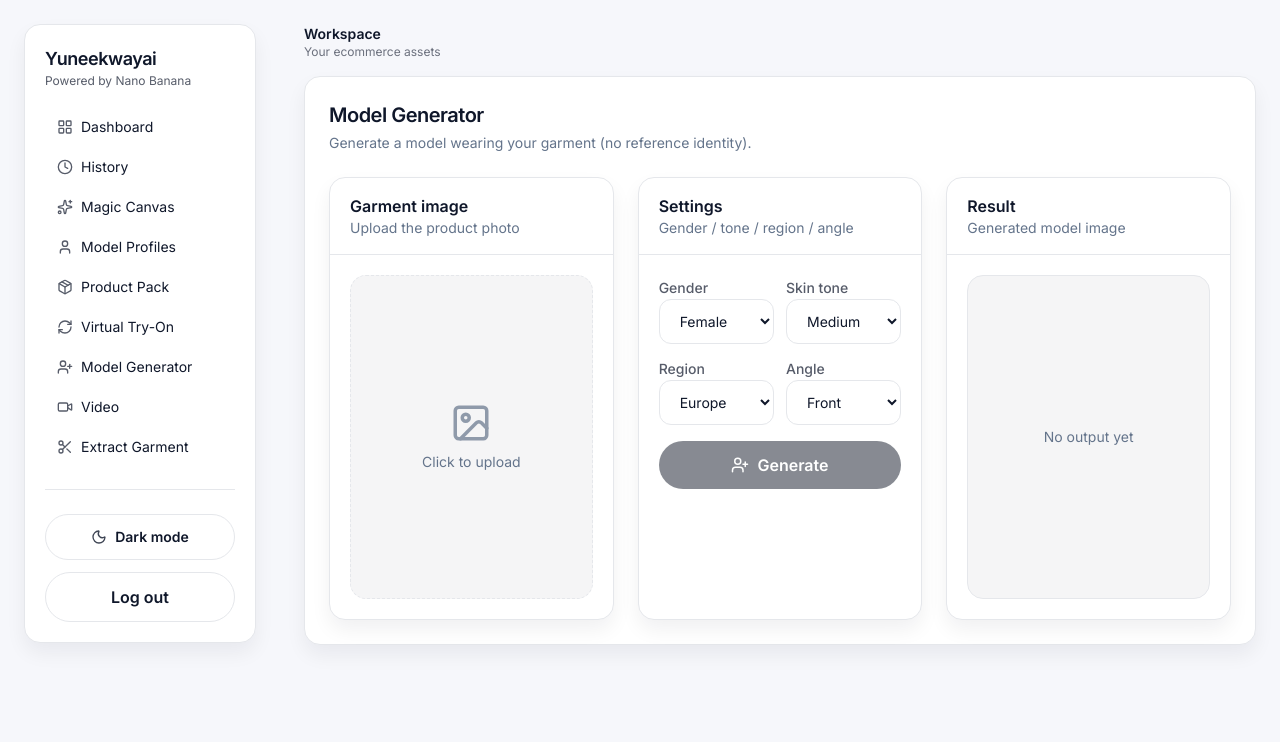
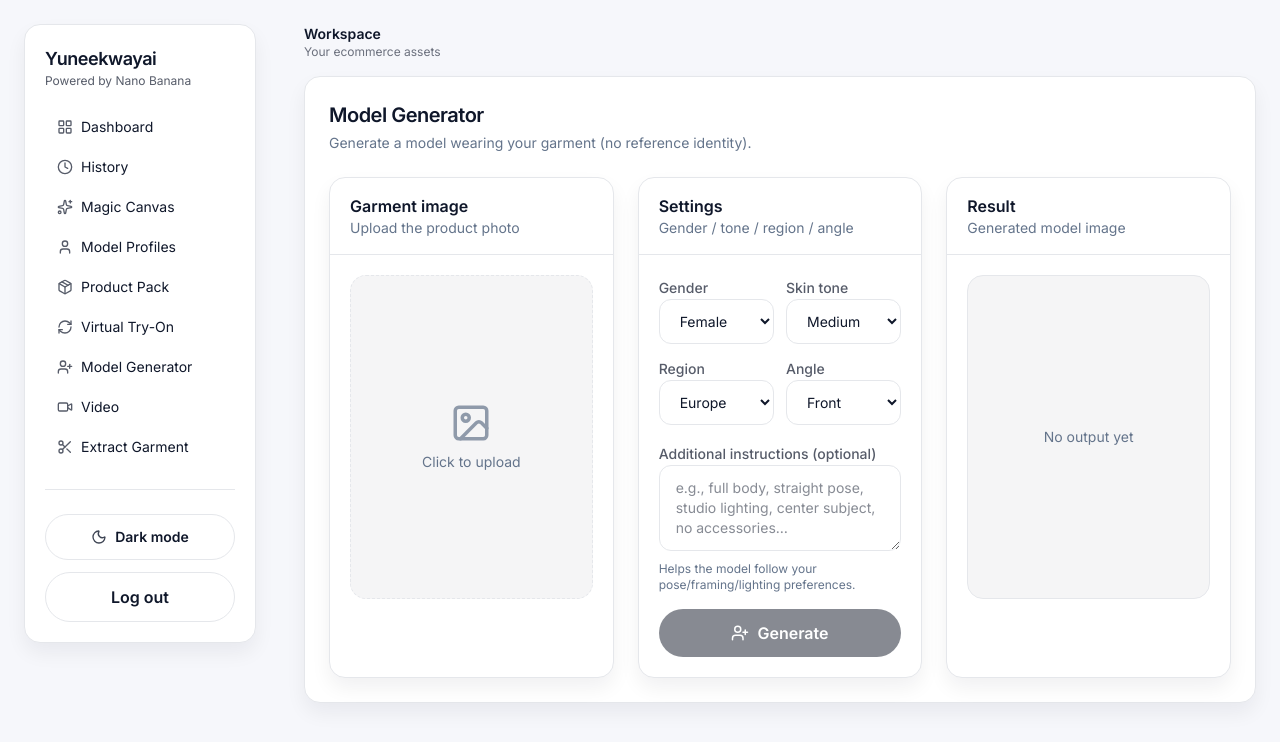
Before and after one commit to balaji1732000/virtual_tryon_yuneekway, a Next.js app: page /app/model-generator in a window 1280 px wide. Shown: the top 742 px of the page. Built offline with nearby package versions, Linux system fonts and the light colour scheme.

Commit message:
Add additional instructions inputs + optional cutout pipeline

```diff
--- a/src/app/api/generate-image/route.ts
+++ b/src/app/api/generate-image/route.ts
@@ -3,6 +3,7 @@ import { randomUUID } from "crypto";
 import { getSupabaseAuthedClient } from "@/lib/supabase/auth";
 import { generateModelWithDress, generateVirtualTryOn, RATIO_MAP } from "@/lib/gemini";
 import { normalizeToJpeg } from "@/lib/image-normalize";
+import { getOrCreateGarmentCutout } from "@/lib/garment-cutout";
 
 function firstInlineImage(response: any): { b64: string; mimeType: string } | null {
   const parts = response?.candidates?.[0]?.content?.parts ?? [];
@@ -116,6 +117,7 @@ export async function POST(req: NextRequest) {
       const angle = (formData.get("angle") as string) || "";
       const productId = (formData.get("productId") as string) || "";
       const productTitle = (formData.get("productTitle") as string) || "";
+      const useCutout = String(formData.get("useCutout") || "").toLowerCase() === "true";
       const skinTone = (formData.get("skinTone") as string) || "";
       const region = (formData.get("region") as string) || "";
       const background = (formData.get("background") as string) || "";
@@ -125,18 +127,41 @@ export async function POST(req: NextRequest) {
 
       if (!dressImage) return NextResponse.json({ error: "Missing dress image" }, { status: 400 });
 
-      let dressNorm: Awaited<ReturnType<typeof normalizeToJpeg>>;
       let referenceBase64: string | undefined;
+      let referenceNorm: Awaited<ReturnType<typeof normalizeToJpeg>> | null = null;
       try {
-        dressNorm = await normalizeToJpeg(dressImage);
-        referenceBase64 = referenceImage ? (await normalizeToJpeg(referenceImage)).buffer.toString("base64") : undefined;
+        referenceNorm = referenceImage ? await normalizeToJpeg(referenceImage) : null;
+        referenceBase64 = referenceNorm ? referenceNorm.buffer.toString("base64") : undefined;
       } catch (e: any) {
         return NextResponse.json({ error: e?.message || "Unable to process input image" }, { status: 400 });
       }
-      const dressBase64 = dressNorm.buffer.toString("base64");
+
+      const garmentView = angle.toLowerCase().includes("back") ? ("back" as const) : ("front" as const);
+      let dressBase64: string;
+      let dressMimeType: string;
+      let cutoutMeta: { bucket: string; path: string; hash: string } | null = null;
+
+      try {
+        if (useCutout) {
+          const cut = await getOrCreateGarmentCutout({ supabase, userId: user.id, kind: garmentView, image: dressImage });
+          dressBase64 = cut.b64;
+          dressMimeType = cut.mimeType;
+          cutoutMeta = { bucket: cut.bucket, path: cut.path, hash: cut.sourceHash };
+        } else {
+          const dressNorm = await normalizeToJpeg(dressImage);
+          dressBase64 = dressNorm.buffer.toString("base64");
+          dressMimeType = "image/jpeg";
+        }
+      } catch (e: any) {
+        return NextResponse.json({ error: e?.message || "Failed to create garment cutout" }, { status: 400 });
+      }
 
       const response = await withRetry(() =>
-        generateModelWithDress(dressBase64, angle, skinTone, region, background, referenceBase64, additionalPrompt, gender, aspectRatio)
+        generateModelWithDress(dressBase64, angle, skinTone, region, background, referenceBase64, additionalPrompt, gender, aspectRatio, {
+          garmentMimeType: dressMimeType,
+          referenceMimeType: "image/jpeg",
+          garmentView,
+        })
       );
 
       const extracted = firstInlineImage(response);
@@ -165,7 +190,18 @@ export async function POST(req: NextRequest) {
             user_id: user.id,
             type: "product_pack",
             status: "running",
-            input_json: { productId, productTitle, skinTone, region, background, gender, aspectRatio, additionalPrompt },
+            input_json: {
+              productId,
+              productTitle,
+                skinTone,
+                region,
+                background,
+              gender,
+              aspectRatio,
+                additionalPrompt,
+              useCutout,
+              ...(cutoutMeta ? { [`cutout_${garmentView}`]: cutoutMeta } : {}),
+            },
           },
           { onConflict: "id" }
             );
--- a/src/components/GenerateModel.tsx
+++ b/src/components/GenerateModel.tsx
@@ -20,6 +20,7 @@ export default function GenerateModel() {
     const [skinTone, setSkinTone] = useState("Medium");
     const [region, setRegion] = useState("Europe");
     const [angle, setAngle] = useState("Front");
+    const [additionalPrompt, setAdditionalPrompt] = useState("");
     const [isGenerating, setIsGenerating] = useState(false);
     const [result, setResult] = useState<string | null>(null);
     const [resultPath, setResultPath] = useState<string | null>(null);
@@ -59,6 +60,7 @@ export default function GenerateModel() {
             formData.append('angle', angle);
             formData.append('background', 'Studio Grey');
             formData.append('aspectRatio', '1:1 (Square)');
+            if (additionalPrompt.trim()) formData.append('additionalPrompt', additionalPrompt.trim());
 
             const response = await fetch('/api/generate-image', {
                 method: 'POST',
@@ -140,6 +142,20 @@ export default function GenerateModel() {
                             </div>
                         </div>
 
+                        <div className="space-y-1">
+                            <label className="text-sm font-medium opacity-70">Additional instructions (optional)</label>
+                            <textarea
+                                value={additionalPrompt}
+                                onChange={(e) => setAdditionalPrompt(e.target.value)}
+                                placeholder="e.g., full body, straight pose, studio lighting, center subject, no accessories…"
+                                className="w-full input-field text-sm"
+                                rows={3}
+                            />
+                            <div className="text-xs text-[color:var(--sp-muted)]">
+                                Helps the model follow your pose/framing/lighting preferences.
+                            </div>
+                        </div>
+
                         <button
                             onClick={handleGenerate}
                             disabled={isGenerating || !dressImage}
--- a/src/components/ProductPack.tsx
+++ b/src/components/ProductPack.tsx
@@ -16,6 +16,8 @@ export default function ProductPack() {
     const [backImage, setBackImage] = useState<File | null>(null);
     const [selectedAngles, setSelectedAngles] = useState<string[]>(["Front", "Back"]);
     const [ratio, setRatio] = useState("1:1 (Square)");
+    const [useCutout, setUseCutout] = useState(false);
+    const [additionalPrompt, setAdditionalPrompt] = useState("");
     const [isGenerating, setIsGenerating] = useState(false);
     const [results, setResults] = useState<{ angle: string; image: string; storagePath?: string; outputId?: string }[]>([]);
     const [error, setError] = useState<string | null>(null);
@@ -93,6 +95,8 @@ export default function ProductPack() {
                 formData.append('angle', angle);
                 formData.append('productId', productId);
                 if (title) formData.append('productTitle', title);
+                    formData.append('useCutout', String(useCutout));
+                    if (additionalPrompt.trim()) formData.append('additionalPrompt', additionalPrompt.trim());
                 formData.append('skinTone', activeProfile.skinTone);
                 formData.append('region', activeProfile.region);
                 formData.append('background', activeProfile.background);
@@ -240,6 +244,35 @@ export default function ProductPack() {
                         </select>
                     </div>
 
+                        <label className="flex items-start gap-2 text-sm text-[color:var(--sp-text)]">
+                            <input
+                                type="checkbox"
+                                checked={useCutout}
+                                onChange={(e) => setUseCutout(e.target.checked)}
+                                className="mt-1"
+                            />
+                            <span>
+                                <span className="font-medium">Use cutout (better fit)</span>
+                                <span className="block text-xs opacity-70">
+                                    Removes background from garment image before generating to reduce stretching. Slower and may cost more.
+                                </span>
+                            </span>
+                        </label>
+
+                        <div className="space-y-1">
+                            <label className="text-sm font-medium opacity-70">Additional instructions (optional)</label>
+                            <textarea
+                                value={additionalPrompt}
+                                onChange={(e) => setAdditionalPrompt(e.target.value)}
+                                placeholder="e.g., full body, arms at side, studio lighting, center subject, no accessories…"
+                                className="w-full input-field text-sm"
+                                rows={3}
+                            />
+                            <div className="text-xs text-[color:var(--sp-muted)]">
+                                Applied to all selected angles for this generation.
+                            </div>
+                        </div>
+
                     <button
                         onClick={handleGenerate}
                         disabled={isGenerating || !activeProfile}
--- /dev/null
+++ b/src/lib/garment-cutout.ts
@@ -0,0 +1,122 @@
+import { createHash } from "crypto";
+import type { SupabaseClient } from "@supabase/supabase-js";
+import { getGeminiClient } from "@/lib/gemini";
+import { normalizeToJpeg } from "@/lib/image-normalize";
+
+function extractInlineImage(response: any): { b64: string; mimeType: string } | null {
+  const parts = response?.candidates?.[0]?.content?.parts ?? [];
+  const imagePart = parts.find((p: any) => p.inlineData?.data);
+  if (!imagePart?.inlineData?.data) return null;
+  return { b64: imagePart.inlineData.data, mimeType: imagePart.inlineData.mimeType || "image/png" };
+}
+
+function sha256Hex(buf: Buffer) {
+  return createHash("sha256").update(buf).digest("hex");
+}
+
+async function downloadToBuffer(supabase: SupabaseClient, bucket: string, path: string): Promise<Buffer> {
+  const dl = await supabase.storage.from(bucket).download(path);
+  if (dl.error) throw new Error(dl.error.message);
+  const ab = await dl.data.arrayBuffer();
+  return Buffer.from(ab);
+}
+
+export async function getOrCreateGarmentCutout(args: {
+  supabase: SupabaseClient;
+  userId: string;
+  kind: "front" | "back";
+  image: File;
+}) {
+  // Normalize first: stable hashing + Gemini input safety.
+  const norm = await normalizeToJpeg(args.image);
+  const hash = sha256Hex(norm.buffer);
+
+  // Cache lookup
+  const existing = await args.supabase
+    .from("garment_cutouts")
+    .select("storage_bucket,storage_path,mime_type")
+    .eq("user_id", args.userId)
+    .eq("source_hash", hash)
+    .eq("source_kind", args.kind)
+    .maybeSingle();
+
+  if (existing.data?.storage_bucket && existing.data?.storage_path) {
+    const buf = await downloadToBuffer(args.supabase, existing.data.storage_bucket, existing.data.storage_path);
+    return {
+      b64: buf.toString("base64"),
+      mimeType: existing.data.mime_type || "image/png",
+      sourceHash: hash,
+      bucket: existing.data.storage_bucket,
+      path: existing.data.storage_path,
+      cached: true,
+    };
+  }
+
+  // Cache miss: run extraction (transparent PNG)
+  const prompt = `
+You are an expert ecommerce photo editor.
+
+TASK: Extract ONLY the garment from the input image and remove the background.
+
+REQUIREMENTS:
+- Output must be a PNG with a TRANSPARENT background.
+- Keep the garment edges clean and sharp.
+- Preserve the exact garment colors, prints, embroidery, logos, and texture.
+- Do not add shadows, reflections, mannequins, hangers, hands, or extra objects.
+- Do not change garment shape or proportions.
+
+Return ONLY the final cutout image.
+`.trim();
+
+  const client = getGeminiClient();
+  const response = await client.models.generateContent({
+    model: "gemini-2.5-flash-image-preview",
+    contents: [
+      {
+        role: "user",
+        parts: [{ text: prompt }, { inlineData: { data: norm.buffer.toString("base64"), mimeType: "image/jpeg" } }],
+      },
+    ],
+    config: { responseModalities: ["IMAGE", "TEXT"], temperature: 0.1 },
+  });
+
+  const extracted = extractInlineImage(response);
+  if (!extracted) throw new Error("No cutout returned from AI");
+
+  const outBuffer = Buffer.from(extracted.b64, "base64");
+  const bucket = "extractions";
+  const path = `${args.userId}/garment_cutouts/${hash}_${args.kind}.png`;
+
+  const up = await args.supabase.storage.from(bucket).upload(path, outBuffer, {
+    contentType: extracted.mimeType || "image/png",
+    upsert: true,
+  });
+  if (up.error) throw new Error(up.error.message);
+
+  // Record in DB (best-effort; keep going if insert fails due to race)
+  const ins = await args.supabase
+    .from("garment_cutouts")
+    .upsert(
+      {
+        user_id: args.userId,
+        source_hash: hash,
+        source_kind: args.kind,
+        storage_bucket: bucket,
+        storage_path: path,
+        mime_type: extracted.mimeType || "image/png",
+      },
+      { onConflict: "user_id,source_hash,source_kind" }
+    );
+  if (ins.error) {
+    // ignore
+  }
+
+  return {
+    b64: extracted.b64,
+    mimeType: extracted.mimeType || "image/png",
+    sourceHash: hash,
+    bucket,
+    path,
+    cached: false,
+  };
+}
--- a/src/lib/gemini.ts
+++ b/src/lib/gemini.ts
@@ -38,9 +38,13 @@ export const generateModelWithDress = async (
     referenceModelBase64?: string,
     additionalPrompt: string = "",
     gender: string = "Female",
-    aspectRatioStr: string = "1:1"
+    aspectRatioStr: string = "1:1",
+    opts?: { garmentMimeType?: string; referenceMimeType?: string; garmentView?: "front" | "back" }
 ) => {
     const model = "gemini-2.5-flash-image-preview";
+    const garmentMimeType = opts?.garmentMimeType || "image/jpeg";
+    const referenceMimeType = opts?.referenceMimeType || "image/jpeg";
+    const garmentView = opts?.garmentView || "front";
 
     let prompt = "";
     const parts: any[] = [];
@@ -62,9 +66,15 @@ export const generateModelWithDress = async (
       2) PRESERVE the EXACT hair style, length, color, and texture from the reference image across ALL angles. Hair must look identical.
       3) Remove original clothes and dress the model ONLY with the GARMENT IMAGE. Preserve fabric color/texture without distortion.
       3b) Output MUST include the full human model wearing the garment. DO NOT output an isolated product cutout or flat-lay.
+      3c) GARMENT GEOMETRY LOCK (critical for ecommerce accuracy):
+          - Do NOT stretch, slim, or warp the garment. Keep the exact silhouette and proportions from the garment image.
+          - Keep the zipper line perfectly straight and centered (if present).
+          - Preserve pocket placement, ribbed cuffs/hem thickness, collar shape, and sleeve length.
+          - Preserve seam lines and panel proportions; do not invent/remove details.
       4) Fit realistically with correct wrinkles/physics; align neck/shoulders; no artifacts.
       5) Lighting consistent across the set; avoid added accessories or text.
-      6) For BACK angle: show model's back; keep face/head shape and hair EXACTLY the same as reference identity.
+      6) View consistency: the provided garment image is the ${garmentView.toUpperCase()} view. Do NOT mix front and back details.
+      7) For BACK angle: show model's back; keep head shape and hair EXACTLY the same as reference identity.
       7) For SIDE angles: maintain the same hair style and positioning as shown in reference image.
       8) Output: a single image.
 
@@ -76,8 +86,8 @@ export const generateModelWithDress = async (
     `;
         parts.push({ text: prompt });
         // IMPORTANT: order images reference-first, then garment
-        parts.push({ inlineData: { data: referenceModelBase64, mimeType: 'image/jpeg' } });
-        parts.push({ inlineData: { data: dressImageBase64, mimeType: 'image/jpeg' } });
+        parts.push({ inlineData: { data: referenceModelBase64, mimeType: referenceMimeType } });
+        parts.push({ inlineData: { data: dressImageBase64, mimeType: garmentMimeType } });
     } else {
         prompt = `
       Create a neutral, attractive ${gender.toLowerCase()} model with ${skinTone} skin tone.
@@ -87,12 +97,16 @@ export const generateModelWithDress = async (
       Aspect ratio: ${aspectRatioStr}.
       Preserve the exact fabric, color, pattern, and design of the original garment.
       Output MUST include the full human model wearing the garment. DO NOT output an isolated product cutout or flat-lay.
+      GARMENT GEOMETRY LOCK (critical for ecommerce accuracy):
+      - Do NOT stretch, slim, or warp the garment. Keep the exact silhouette and proportions from the garment image.
+      - Keep zipper straight and centered (if present), preserve pocket placement and ribbing thickness.
+      - The provided garment image is the ${garmentView.toUpperCase()} view. Do NOT mix front/back details.
       Ensure consistent hair style and appearance across all angles if generating multiple views.
       Ensure the image is high-quality, sharp, and photo-realistic.
       Additional instructions: ${additionalPrompt}
     `;
         parts.push({ text: prompt });
-        parts.push({ inlineData: { data: dressImageBase64, mimeType: 'image/jpeg' } });
+        parts.push({ inlineData: { data: dressImageBase64, mimeType: garmentMimeType } });
     }
 
     const response = await client.models.generateContent({
@@ -100,7 +114,7 @@ export const generateModelWithDress = async (
         contents: [{ role: 'user', parts }],
         config: {
             responseModalities: ['IMAGE', 'TEXT'],
-            temperature: 0.3,
+            temperature: 0.2,
         },
     });
 
@@ -115,18 +129,18 @@ export const generateVirtualTryOn = async (
     const model = "gemini-2.5-flash-image-preview";
 
     const prompt = `
-Please generate a virtual try-on result.
+    Please generate a virtual try-on result.
 
-Model image: [model_image]
-Dress image: [dress_image]
+    Model image: [model_image]
+    Dress image: [dress_image]
 
 PRIMARY TASK:
 - Put the uploaded dress on the same person from the model image (keep identity).
 
 GARMENT RULES:
-1. Remove the model's original clothing, shawl/dupatta, jewelry, and accessories completely.
+    1. Remove the model's original clothing, shawl/dupatta, jewelry, and accessories completely.
 2. Use ONLY the uploaded dress image as the clothing. Do not mix features of the original outfit.
-3. Preserve the exact fabric color, texture, embroidery, and design of the dress without fading or distortion.
+    3. Preserve the exact fabric color, texture, embroidery, and design of the dress without fading or distortion.
 4. Fit the dress naturally to the body with realistic folds, shadows, and lighting.
 
 COMPOSITION / POSE / FRAMING (IMPORTANT):
```
Lines whose indentation alone changed are shown as unchanged.
